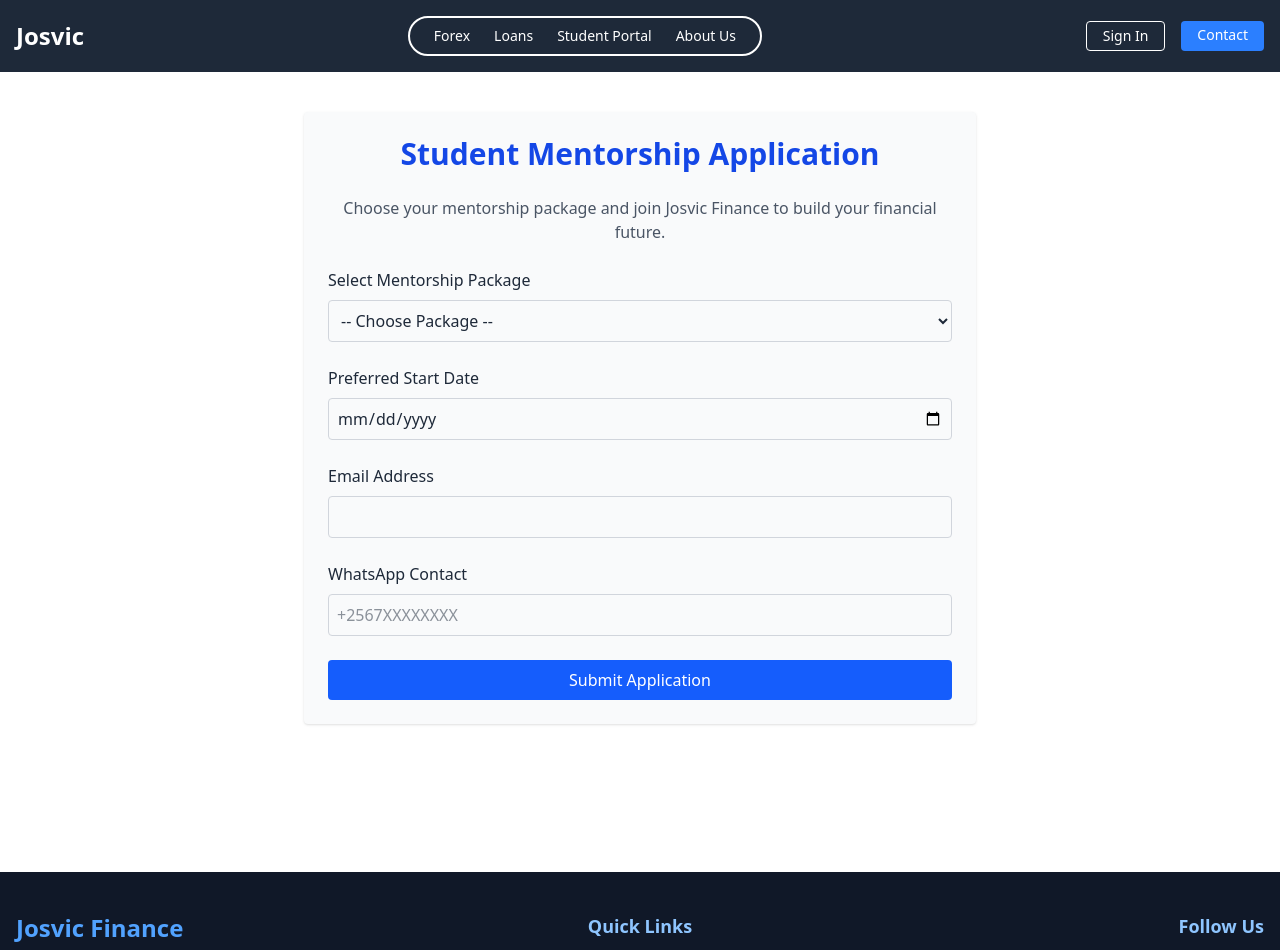
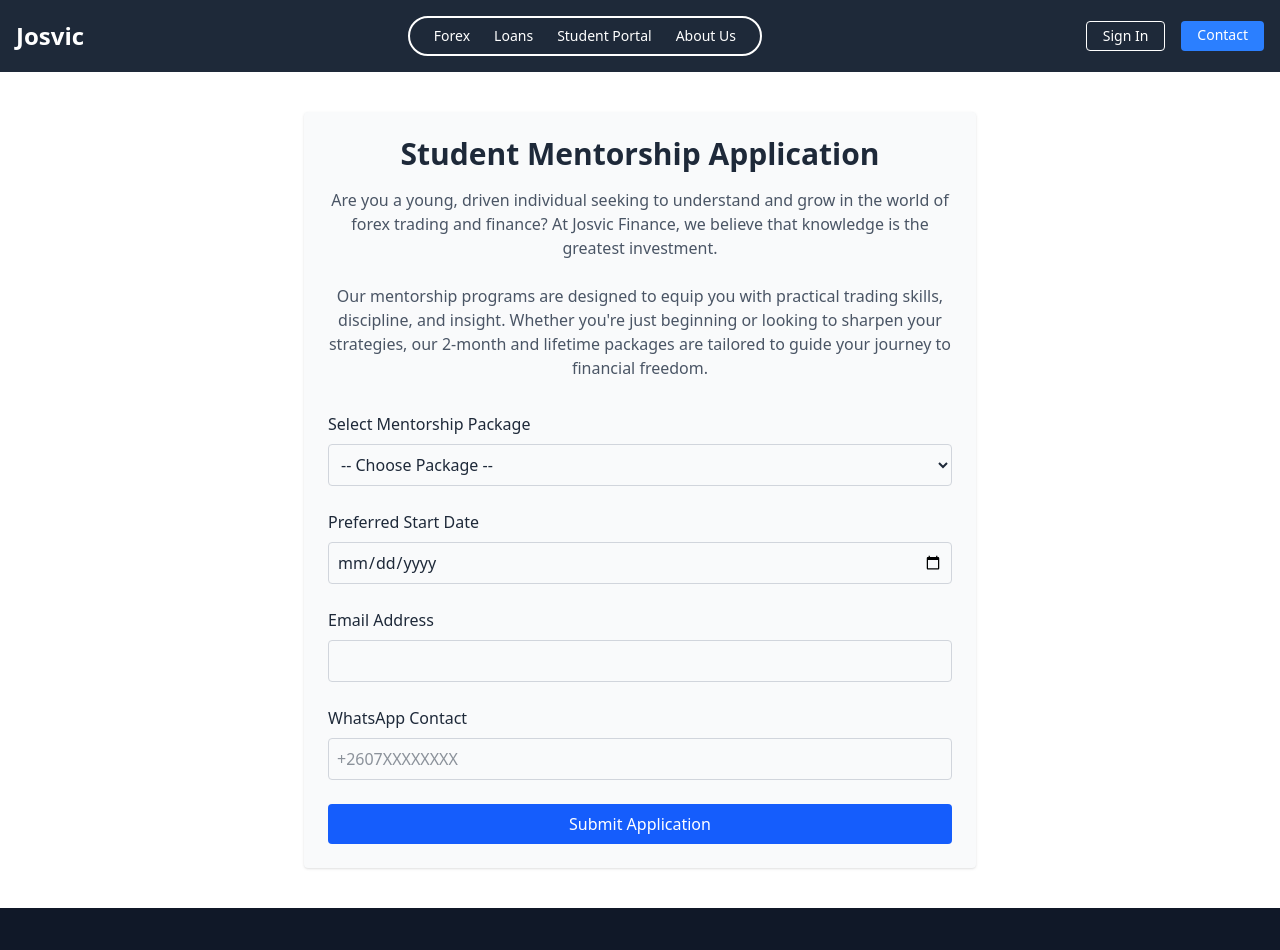
Before and after one commit to alvinisaac0602/Josvic-Finance, a React (Vite) app: page /student in a window 1280 px wide. Shown: the top 950 px of the page. Built offline with nearby package versions, Linux system fonts and the light colour scheme.

Commit message:
fixing footer and adding content to the student page

```diff
--- a/src/components/Footer.jsx
+++ b/src/components/Footer.jsx
@@ -12,9 +12,7 @@
       <div className="max-w-7xl mx-auto grid grid-cols-1 md:grid-cols-3 gap-10">
         {/* Company Info */}
         <div>
-          <h3 className="text-2xl font-bold mb-3 text-blue-400">
-            Josvic Finance
-          </h3>
+          <h3 className="text-2xl font-bold mb-3 text-white">Josvic Finance</h3>
           <p className="text-sm text-gray-300 leading-relaxed">
             Josvic Finance is dedicated to empowering youth through forex
             trading, affordable loan services, and educational platforms.
@@ -24,9 +22,7 @@
 
         {/* Useful Links */}
         <div className="text-center">
-          <h4 className="text-lg font-semibold text-blue-300 mb-3">
-            Quick Links
-          </h4>
+          <h4 className="text-lg font-semibold text-white mb-3">Quick Links</h4>
           <ul className="text-sm text-gray-300 space-y-2">
             <li>
               <a href="/about" className="hover:text-white transition">
@@ -58,9 +54,7 @@
 
         {/* Social Media */}
         <div className="text-center md:text-right">
-          <h4 className="text-lg font-semibold text-blue-300 mb-3">
-            Follow Us
-          </h4>
+          <h4 className="text-lg font-semibold text-white mb-3">Follow Us</h4>
           <div className="flex justify-center md:justify-end gap-5 text-2xl text-gray-300">
             <a
               href="https://facebook.com/josvicfinance"
--- a/src/pages/Student.jsx
+++ b/src/pages/Student.jsx
@@ -25,7 +25,6 @@
     alert(
       `Mentorship application submitted!\n\nPackage: ${form.package}\nStart Date: ${form.startDate}\nEmail: ${form.email}\nWhatsApp: ${form.whatsapp}`
     );
-    // Reset form (mock behavior)
     setForm({
       package: "",
       startDate: "",
@@ -37,13 +36,20 @@
   return (
     <div className="bg-white min-h-screen py-10 px-4 md:px-16 text-gray-800">
       <div className="max-w-2xl mx-auto bg-gray-50 p-6 rounded shadow">
-        <h1 className="text-3xl font-bold text-blue-700 mb-6 text-center">
+        <h1 className="text-3xl font-bold text-gray-800 mb-4 text-center">
           Student Mentorship Application
         </h1>
 
-        <p className="mb-6 text-gray-600 text-center">
-          Choose your mentorship package and join Josvic Finance to build your
-          financial future.
+        <p className="text-gray-600 mb-6 text-center">
+          Are you a young, driven individual seeking to understand and grow in
+          the world of forex trading and finance? At Josvic Finance, we believe
+          that knowledge is the greatest investment.
+        </p>
+        <p className="text-gray-600 mb-8 text-center">
+          Our mentorship programs are designed to equip you with practical
+          trading skills, discipline, and insight. Whether you're just beginning
+          or looking to sharpen your strategies, our 2-month and lifetime
+          packages are tailored to guide your journey to financial freedom.
         </p>
 
         <form onSubmit={handleSubmit} className="space-y-6">
@@ -99,7 +105,7 @@
             <input
               type="text"
               name="whatsapp"
-              placeholder="+2567XXXXXXXX"
+              placeholder="+2607XXXXXXXX"
               value={form.whatsapp}
               onChange={handleChange}
               required
--- a/src/pages/TermsAndConditions.jsx
+++ b/src/pages/TermsAndConditions.jsx
@@ -16,7 +16,7 @@
   return (
     <div className="bg-white text-gray-800 py-10 px-4 md:px-16">
       <div className="max-w-5xl mx-auto">
-        <h1 className="text-3xl font-bold text-blue-700 mb-6">
+        <h1 className="text-3xl font-bold text-gray-800 mb-6">
           Forex Trading Fund Management – Terms & Conditions
         </h1>
 
```
